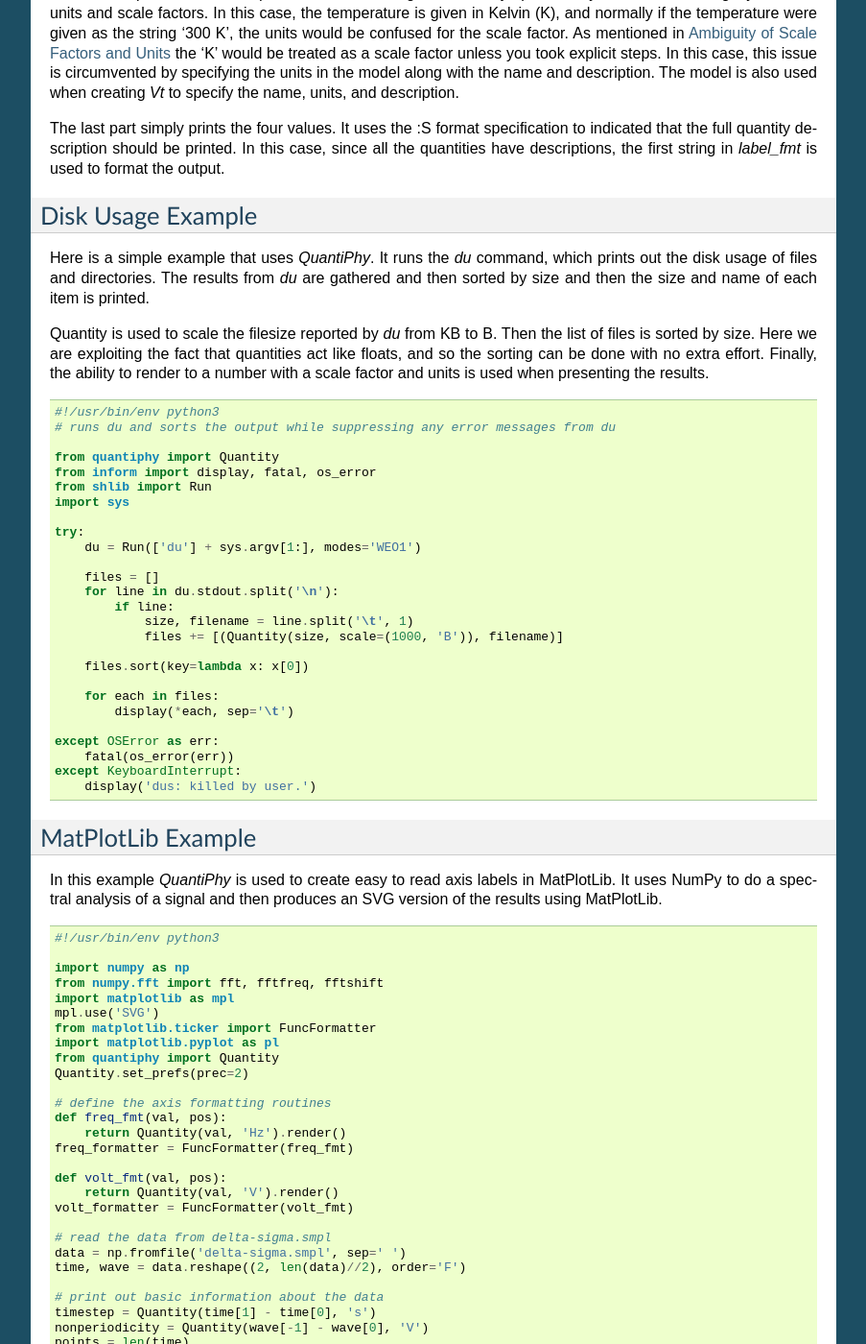
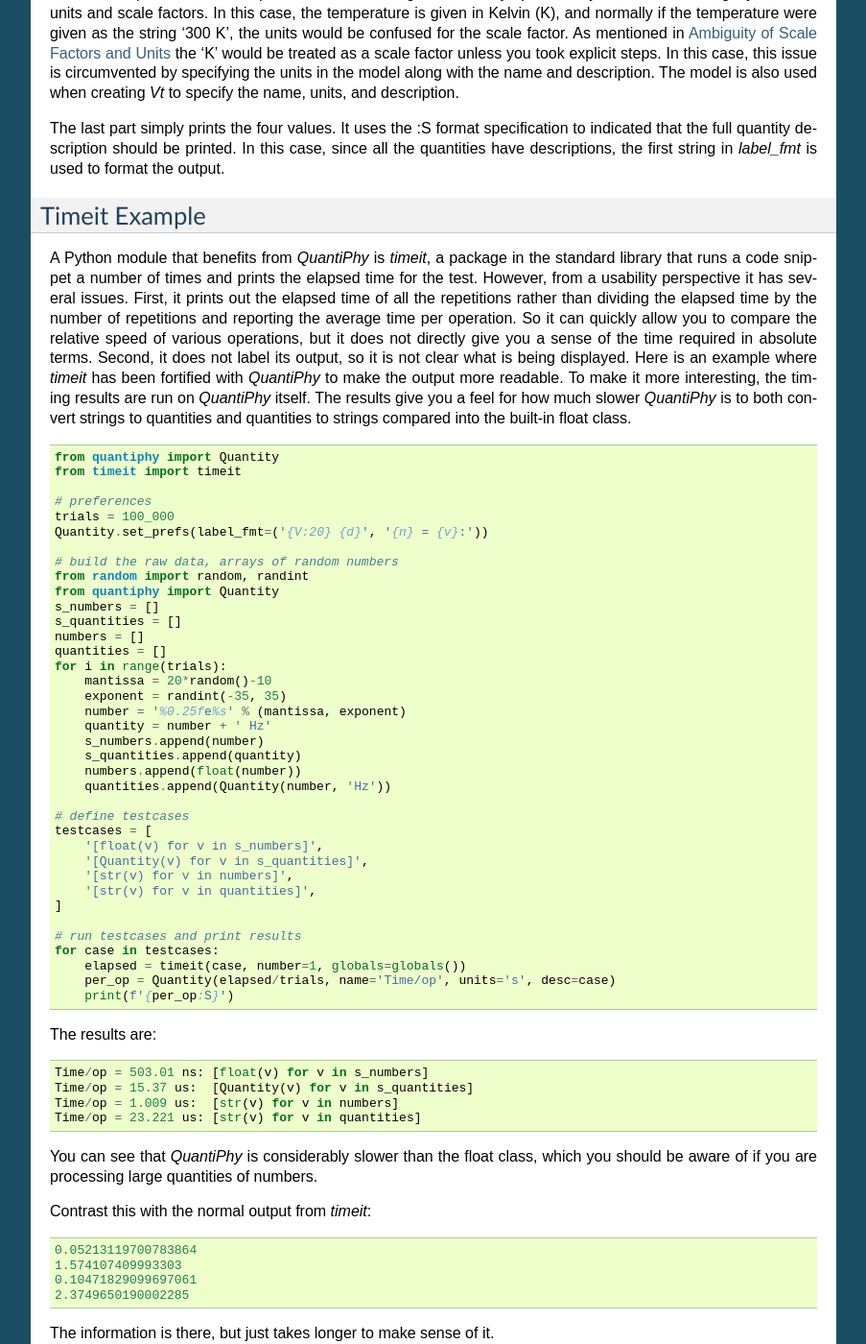
Before and after one commit to KenKundert/quantiphy, a Sphinx documentation site: the page built from doc/examples.rst, in a window 1280 px wide and 1400 px high, scrolled down 2581 px. Shown: the whole window at 96% size, without its empty margins (198-1101 px from the left). Built offline with Sphinx 7.4.7, drawn with Linux system fonts in a browser that asks for light colours.

Commit message:
Added timeit example.

```diff
--- a/doc/examples.rst
+++ b/doc/examples.rst
@@ -188,6 +188,85 @@
 used to format the output.
 
 
+.. _timeit example:
+
+Timeit Example
+--------------
+
+A Python module that benefits from *QuantiPhy* is *timeit*, a package in the
+standard library that runs a code snippet a number of times and prints the
+elapsed time for the test. However, from a usability perspective it has several
+issues. First, it prints out the elapsed time of all the repetitions rather than
+dividing the elapsed time by the number of repetitions and reporting the average
+time per operation.  So it can quickly allow you to compare the relative speed
+of various operations, but it does not directly give you a sense of the time
+required in absolute terms. Second, it does not label its output, so it is not
+clear what is being displayed.  Here is an example where *timeit* has been
+fortified with *QuantiPhy* to make the output more readable.  To make it more
+interesting, the timing results are run on *QuantiPhy* itself.  The results give
+you a feel for how much slower *QuantiPhy* is to both convert strings to
+quantities and quantities to strings compared into the built-in float class.
+
+.. code-block:: python
+
+    from quantiphy import Quantity
+    from timeit import timeit
+
+    # preferences
+    trials = 100_000
+    Quantity.set_prefs(label_fmt=('{V:20} {d}', '{n} = {v}:'))
+
+    # build the raw data, arrays of random numbers
+    from random import random, randint
+    from quantiphy import Quantity
+    s_numbers = []
+    s_quantities = []
+    numbers = []
+    quantities = []
+    for i in range(trials):
+        mantissa = 20*random()-10
+        exponent = randint(-35, 35)
+        number = '%0.25fe%s' % (mantissa, exponent)
+        quantity = number + ' Hz'
+        s_numbers.append(number)
+        s_quantities.append(quantity)
+        numbers.append(float(number))
+        quantities.append(Quantity(number, 'Hz'))
+
+    # define testcases
+    testcases = [
+        '[float(v) for v in s_numbers]',
+        '[Quantity(v) for v in s_quantities]',
+        '[str(v) for v in numbers]',
+        '[str(v) for v in quantities]',
+    ]
+
+    # run testcases and print results
+    for case in testcases:
+        elapsed = timeit(case, number=1, globals=globals())
+        per_op = Quantity(elapsed/trials, name='Time/op', units='s', desc=case)
+        print(f'{per_op:S}')
+
+The results are::
+
+    Time/op = 503.01 ns: [float(v) for v in s_numbers]
+    Time/op = 15.37 us:  [Quantity(v) for v in s_quantities]
+    Time/op = 1.009 us:  [str(v) for v in numbers]
+    Time/op = 23.221 us: [str(v) for v in quantities]
+
+You can see that *QuantiPhy* is considerably slower than the float class, which
+you should be aware of if you are processing large quantities of numbers.
+
+Contrast this with the normal output from *timeit*::
+
+    0.05213119700783864
+    1.574107409993303
+    0.10471829099697061
+    2.3749650190002285
+
+The information is there, but just takes longer to make sense of it.
+
+
 .. _disk usage example:
 
 Disk Usage Example
```
